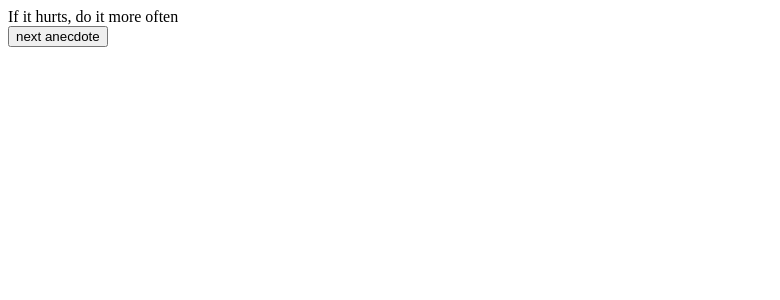
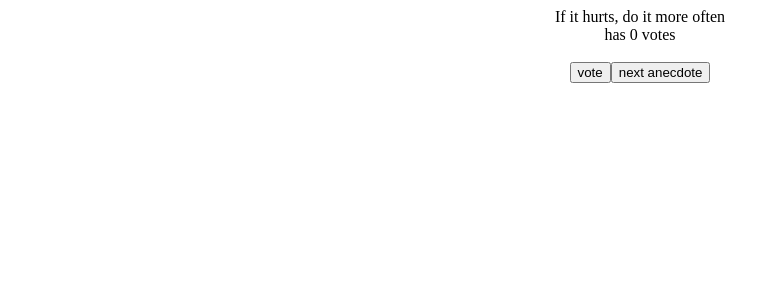
Before and after one commit to staeff/fullstackopen-strategies, a React (Create React App) app: page / in a window 1280 px wide. Shown: the top 300 px of the page, without its empty margins (0-780 px from the left). Built offline with nearby package versions, Linux system fonts and the light colour scheme.

Commit message:
Implement anecdotes voting

```diff
--- a/src/App.js
+++ b/src/App.js
@@ -120,19 +120,28 @@ const App = () => {
   ]
 
   const [selected, setSelected] = useState(0)
+  const [points, setPoints] = useState(new Array(anecdotes.length).fill(0))
 
   const getRandomInt = (max) => {
-    return Math.floor(Math.random() * max);
+    return Math.floor(Math.random() * max)
   }
 
-  const handleButtonClick = () => {
+  const handleAnecdoteButton = () => {
     setSelected(getRandomInt(anecdotes.length))
   }
 
+  const handleVoteButton = () => {
+      const copy = [...points]
+      copy[selected] += 1
+      setPoints(copy)
+   }
+
   return (
-    <div>
+    <div align="center">
       {anecdotes[selected]} <br />
-      <button onClick={handleButtonClick}>next anecdote</button>
+      has {points[selected]} votes<br /><br />
+      <button onClick={handleVoteButton}>vote</button>
+      <button onClick={handleAnecdoteButton}>next anecdote</button>
     </div>
   )
 }
```
